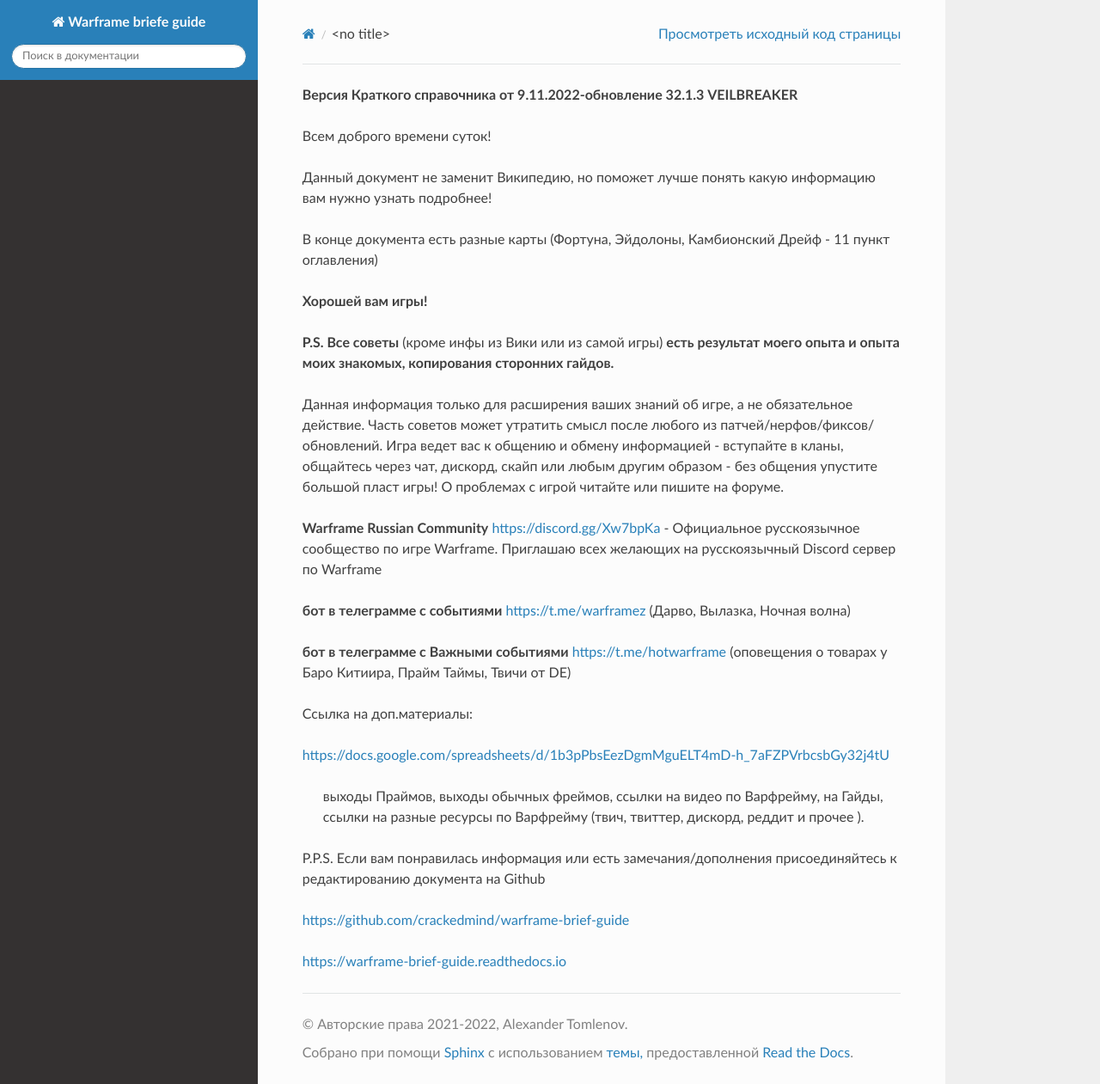
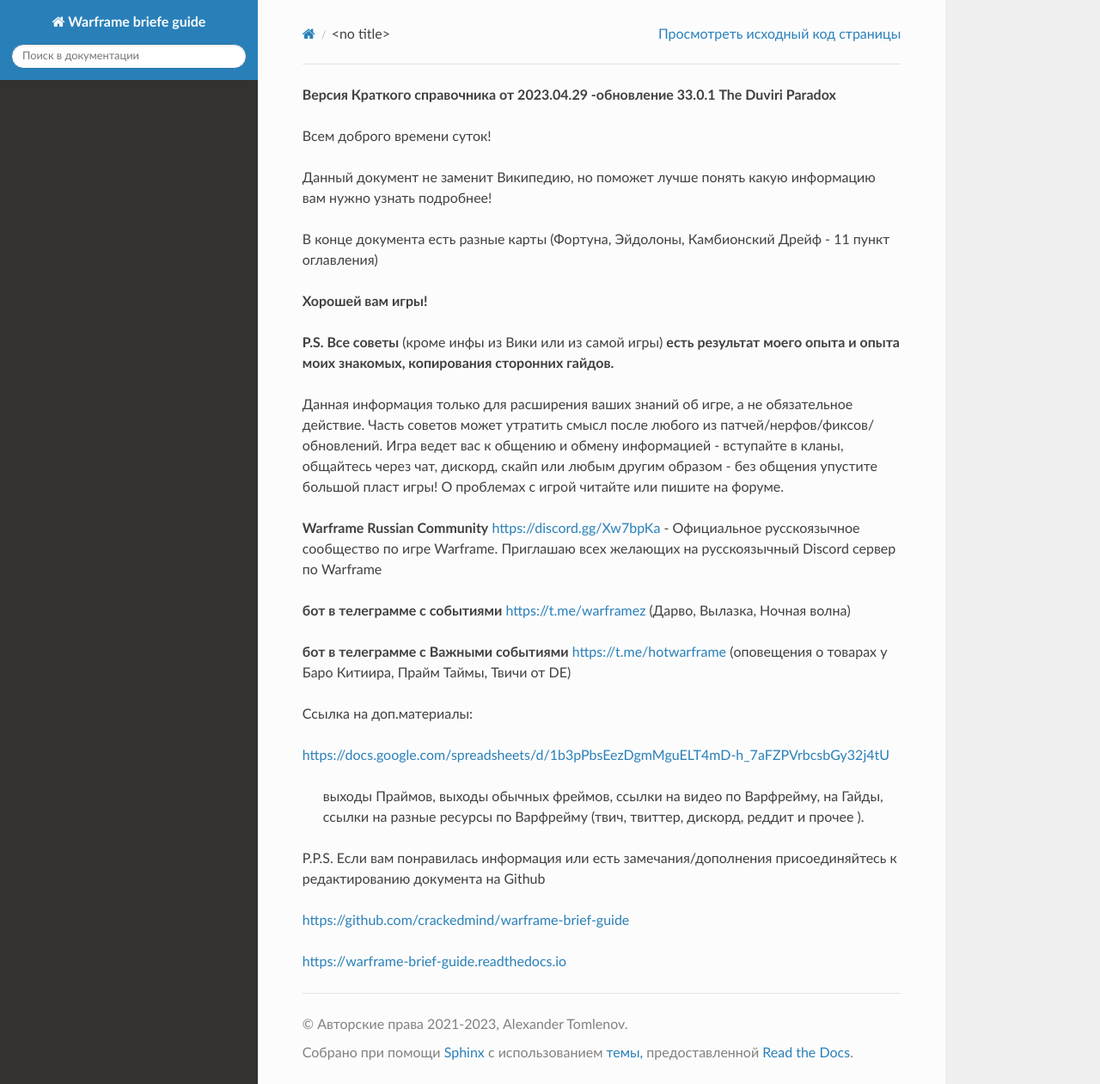
Before and after one commit to crackedmind/warframe-brief-guide, a Sphinx documentation site: the page built from source/contents.rst, in a window 1280 px wide and 1261 px high. Shown: the whole window at 86% size. Built offline with Sphinx 7.4.7 and the Read the Docs theme 2.0.0, drawn with Linux system fonts in a browser that asks for light colours.

Commit message:
Update 33.0.1

```diff
--- a/source/conf.py
+++ b/source/conf.py
@@ -17,11 +17,11 @@
 # -- Project information -----------------------------------------------------
 
 project = 'Warframe briefe guide'
-copyright = '2021-2022, Alexander Tomlenov'
+copyright = '2021-2023, Alexander Tomlenov'
 author = 'Alexander Tomlenov'
 
 # The full version, including alpha/beta/rc tags
-release = '32.1.3'
+release = '33.0.1'
 
 # -- General configuration ---------------------------------------------------
 
--- a/source/contents.rst
+++ b/source/contents.rst
@@ -1,4 +1,4 @@
-**Версия Краткого справочника от 9.11.2022-обновление 32.1.3  VEILBREAKER**
+**Версия Краткого справочника от 2023.04.29 -обновление 33.0.1 The Duviri Paradox**
 
 Всем доброго времени суток!
 
```
Also changed, not shown: README.md (+0 -2 lines), source/06_i.md (+1 -0 lines).
